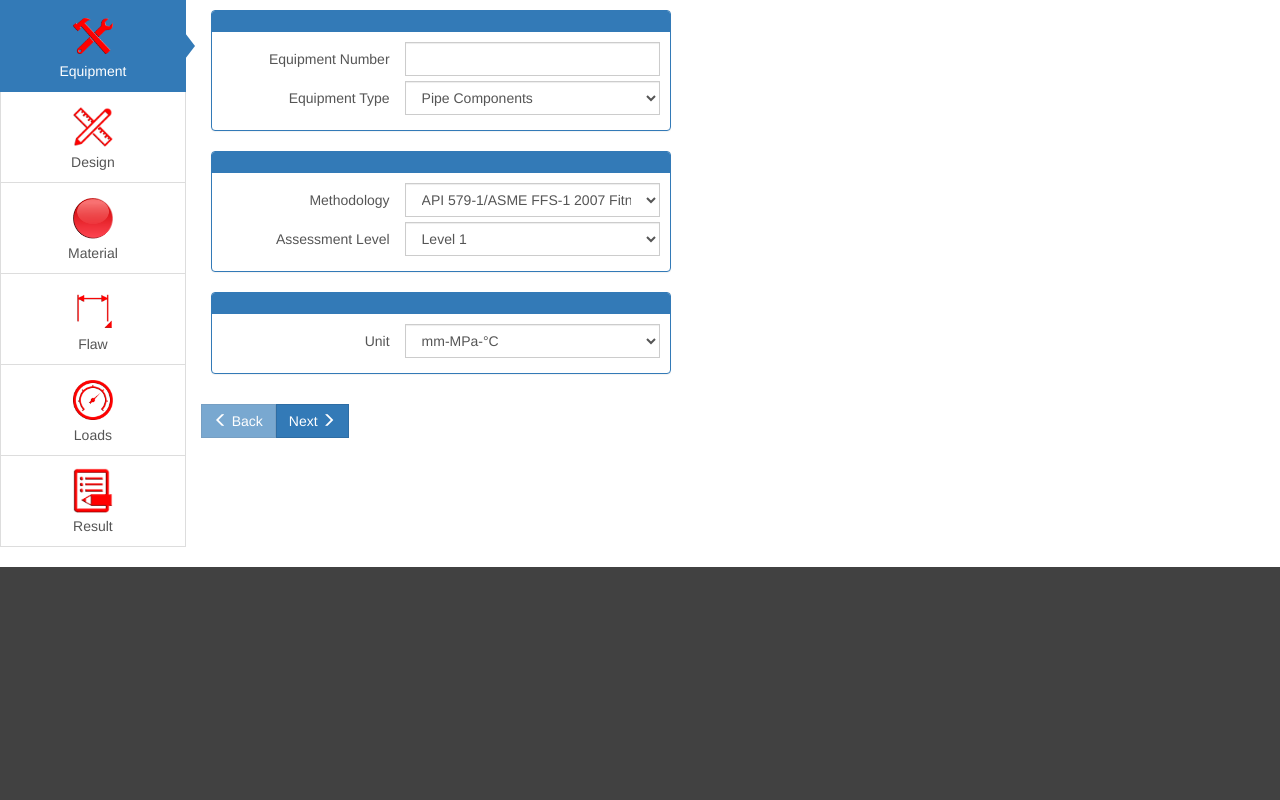
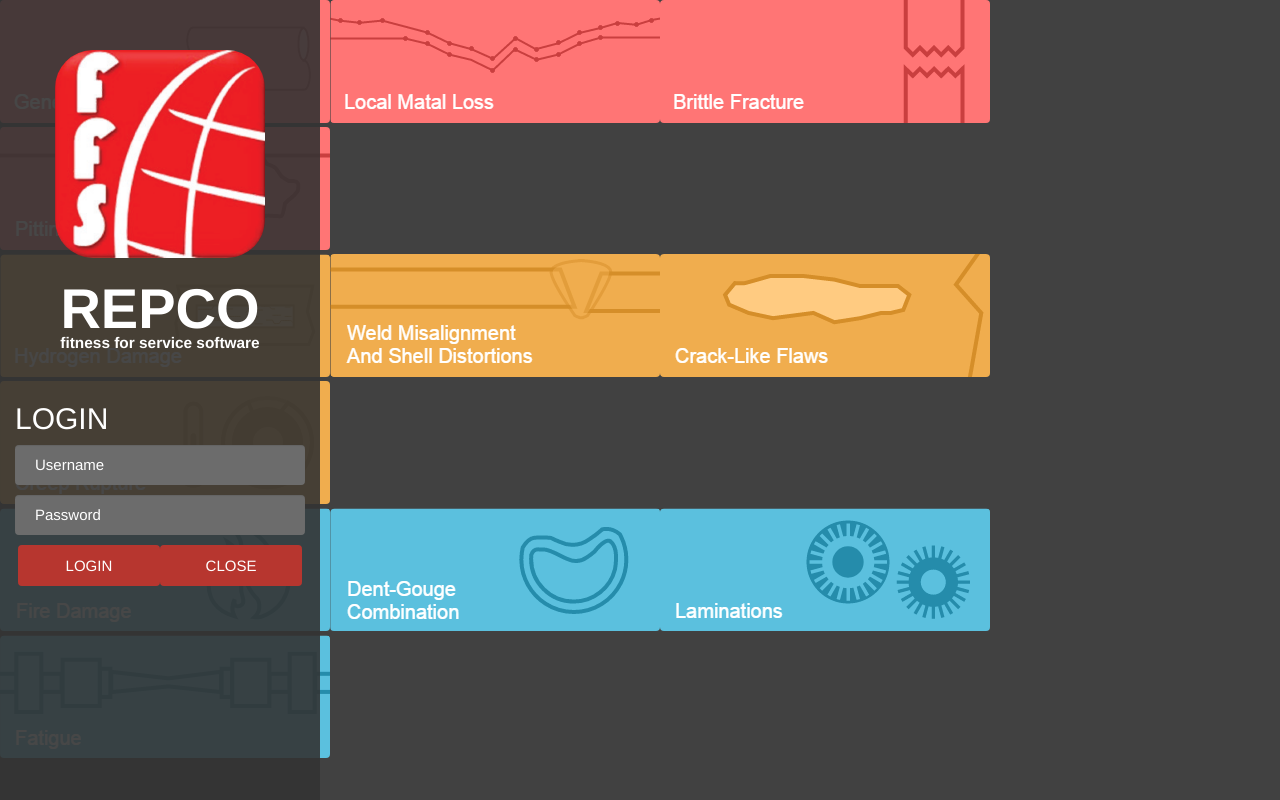
Before and after one commit to nitipan/ffsv3, an Angular app in the folder ffs.web/: page / in a window 1280 px wide. Built offline with nearby package versions, Linux system fonts and the light colour scheme.

Commit message:
added menus

```diff
--- a/ffs.web/src/app/app.component.html
+++ b/ffs.web/src/app/app.component.html
@@ -1,6 +1,29 @@
 <div class="container-fluid">
+
   <div class="row">
-    <!-- <app-sidenav></app-sidenav> -->
-    <app-brittle-fracture></app-brittle-fracture>
+    <app-sidenav></app-sidenav>
+  </div>
+  <div class="row">
+
+    <!-- <app-brittle-fracture></app-brittle-fracture> -->
+
+    <button class="btn-ffs btn-general-metal-loss"></button>
+    <button class="btn-ffs btn-local-metal-loss"></button>
+    <button class="btn-ffs btn-brittle-fracture"></button>
+    <button class="btn-ffs btn-pitting-corrosion"></button>
+
+
+  </div>
+  <div class="row">
+    <button class="btn-ffs btn-hydrogen-damange"></button>
+    <button class="btn-ffs btn-weld-misalignment"></button>
+    <button class="btn-ffs btn-crack-like-flaw"></button>
+    <button class="btn-ffs btn-creep-rupture"></button>
+  </div>
+  <div class="row">
+    <button class="btn-ffs btn-fire-damage"></button>
+    <button class="btn-ffs btn-dent-gouge"></button>
+    <button class="btn-ffs btn-laminations"></button>
+    <button class="btn-ffs btn-fatigue"></button>
   </div>
 </div>
--- a/ffs.web/src/app/common/inputs/ffs-input.component.ts
+++ b/ffs.web/src/app/common/inputs/ffs-input.component.ts
@@ -11,7 +11,7 @@ import { FFSInputBase } from "./ffs-input-base";
             <div class="form-group" [class.has-error]="!isValid">
                 <label class="control-label col-xs-5" [attr.for]="key">{{label}}</label>
                 <div class="input-group col-xs-7">
-                    <input [formControlName]="key" [id]="key" [type]="type" class="form-control">
+                    <input [formControlName]="key" [id]="key" class="form-control">
                     <label class="input-group-addon control-label" *ngIf="unit != undefined">{{unit}}</label>
                     <div class="control-label errorText" *ngIf="!isValid && required">* {{label}} is required</div>
                 </div>
--- a/ffs.web/src/app/common/sidenav/sidenav.component.html
+++ b/ffs.web/src/app/common/sidenav/sidenav.component.html
@@ -22,4 +22,5 @@
     </div>
   </div>
 
+
 </div>
--- a/ffs.web/src/app/common/sidenav/sidenav.component.scss
+++ b/ffs.web/src/app/common/sidenav/sidenav.component.scss
@@ -1,9 +1,12 @@
 .nav-side-menu {
   overflow: auto;
-  background-color: rgb(51, 51, 51);
+  background-color: rgba(51, 51, 51, 0.9);
   position: fixed;
   top: 0px;
   height: 100%;
+  .logo {
+    border-radius: 38px;
+  }
 }
 
 .brand {
--- a/ffs.web/src/app/modules/brittle-fracture/brittle-fracture.component.html
+++ b/ffs.web/src/app/modules/brittle-fracture/brittle-fracture.component.html
@@ -2,6 +2,9 @@
   <equipment>
 
     <div class="row">
+
+
+
       <div class="col-md-6">
         <app-panel>
           <ffs-text label="Equipment Number" key="equipmentNumber"></ffs-text>
--- a/ffs.web/src/styles.scss
+++ b/ffs.web/src/styles.scss
@@ -5,3 +5,63 @@ body {
   color: white;
   background-color: rgb(65, 65, 65);
 }
+
+.btn-ffs {
+  background-image: url("/assets/menu_bg.png");
+  background-repeat: no-repeat;
+  width: 330px;
+  height: 123px;
+  border-radius: 4px;
+  border: none;
+  &:hover {
+    background-blend-mode: multiply;
+  }
+}
+
+.btn-general-metal-loss {
+  background-position: -9px -22px;
+}
+
+.btn-local-metal-loss {
+  background-position: -366px -22px;
+}
+
+.btn-brittle-fracture {
+  background-position: -724px -22px;
+}
+
+.btn-pitting-corrosion {
+  background-position: -1081px -22px;
+}
+
+.btn-hydrogen-damange {
+  background-position: -9px -174px;
+}
+
+.btn-weld-misalignment {
+  background-position: -366px -174px;
+}
+
+.btn-crack-like-flaw {
+  background-position: -724px -174px;
+}
+
+.btn-creep-rupture {
+  background-position: -1081px -174px;
+}
+
+.btn-fire-damage {
+  background-position: -9px -324px;
+}
+
+.btn-dent-gouge {
+  background-position: -366px -324px;
+}
+
+.btn-laminations {
+  background-position: -724px -324px;
+}
+
+.btn-fatigue {
+  background-position: -1081px -324px;
+}
```
Also changed, not shown: ffs.web/src/assets/menu_bg.png (added).
